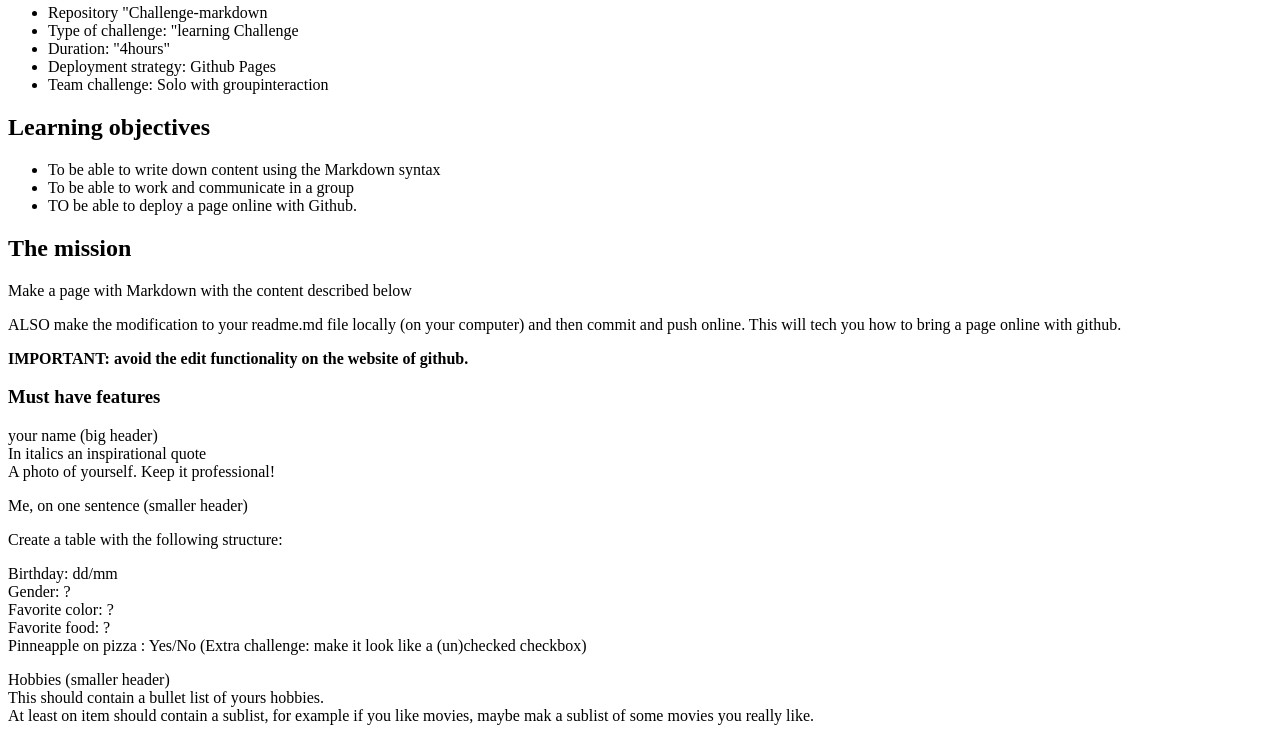
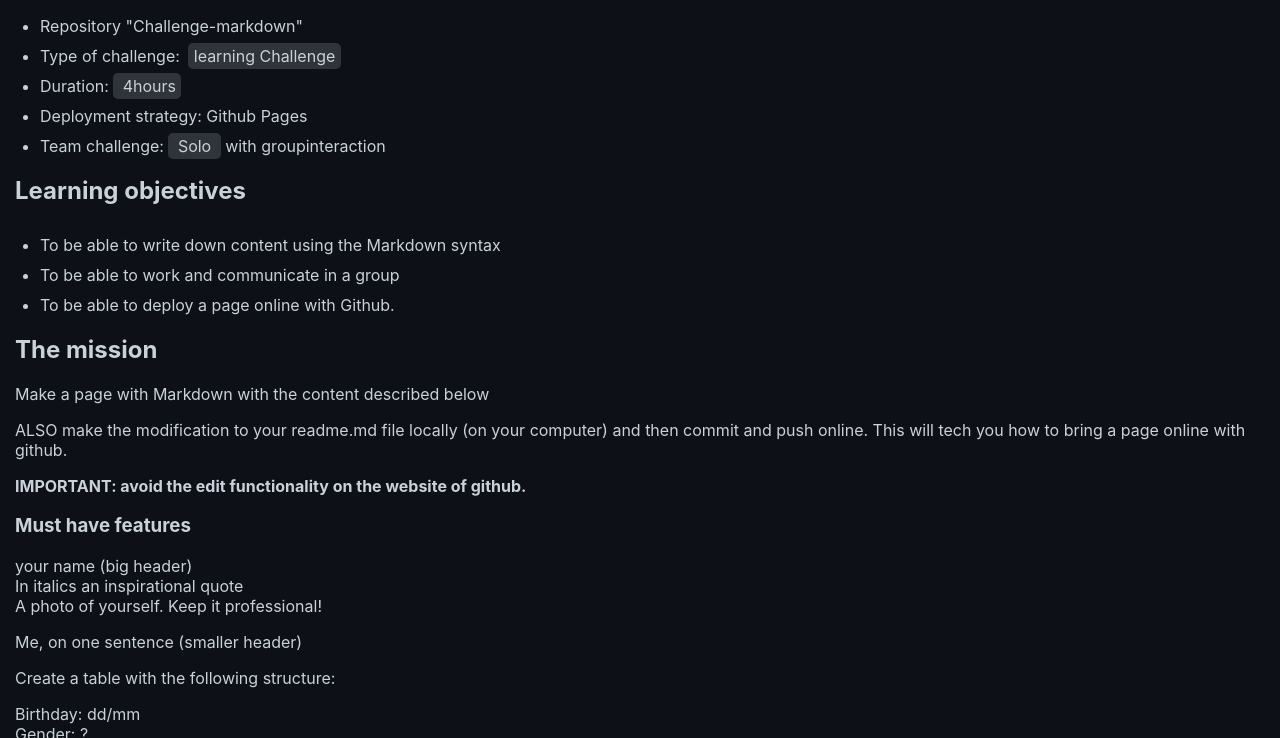
Before and after one commit to DeceulaerAdrien/markdown-warmup-html, a plain HTML site: page index.html in a window 1280 px wide. Shown: the part 76-814 px from the top of the page. Drawn offline with Linux system fonts and the light colour scheme.

Commit message:
maj debut css

```diff
--- a/index.html
+++ b/index.html
@@ -4,21 +4,22 @@
     <meta charset="UTF-8">
     <meta name="viewport" content="width=device-width, initial-scale=1.0">
     <title>Markdown to Html</title>
+    <link rel="stylesheet" href="style.css">
 </head>
 <body>
     <h1>Title:markdown</h1>
     <ul>
-        <li>Repository "Challenge-markdown</li>
-        <li>Type of challenge: "learning Challenge</li>
-        <li>Duration: "4hours"</li>
+        <li>Repository "Challenge-markdown"</li>
+        <li>Type of challenge: <span class="Grey_surligne"> learning Challenge </span></li>
+        <li>Duration:<span class="Grey_surligne"> 4hours </span></li>
         <li>Deployment strategy: Github Pages</li>
-        <li>Team challenge: Solo with groupinteraction</li>
+        <li>Team challenge:<span class="Grey_surligne"> Solo </span> with groupinteraction</li>
     </ul>
     <h2>Learning objectives</h2>
     <ul>
         <li>To be able to write down content using the Markdown syntax</li>
         <li>To be able to work and communicate in a group</li>
-        <li>TO be able to deploy a page online with Github.</li>
+        <li>To be able to deploy a page online with Github.</li>
     </ul>
     <h2>The mission</h2>
     <p>
--- /dev/null
+++ b/style.css
@@ -0,0 +1,24 @@
+body {
+    background-color: #0d1117;
+    font-family:-apple-system, BlinkMacSystemFont, 'Segoe UI', Roboto, Oxygen, Ubuntu, Cantarell, 'Open Sans', 'Helvetica Neue', sans-serif;
+    color: #c9d1d9;
+    margin:  15px;
+    padding: 0;
+}
+ul {
+    padding-left: 25px;
+}
+li{
+    padding-top: 10px;
+}
+.Grey_surligne {
+    background-color: #2f333a;
+    border-radius: 5px;
+    padding: 2.72px 5.44px;
+    margin-left: 4px;
+    margin-right: 4px;
+}
+p {
+    margin-top: 0;
+    margin-bottom: 16px;
+}
```
